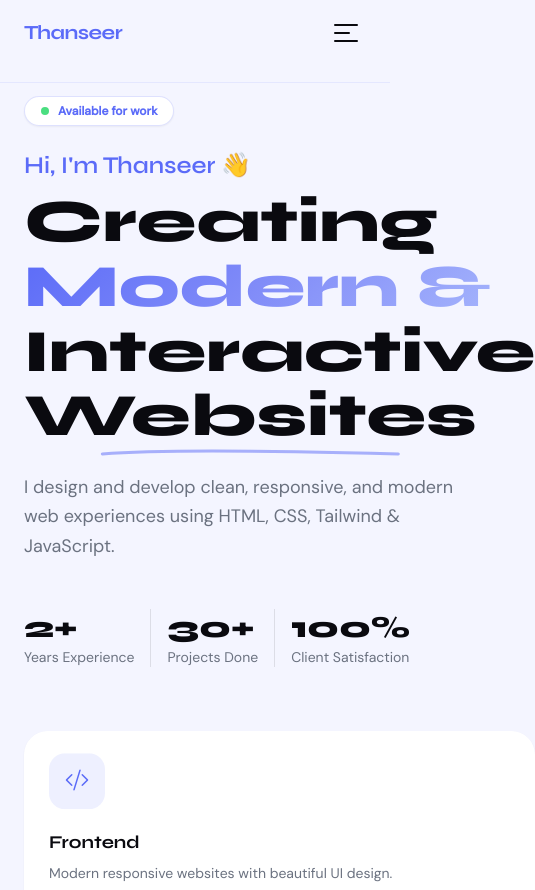
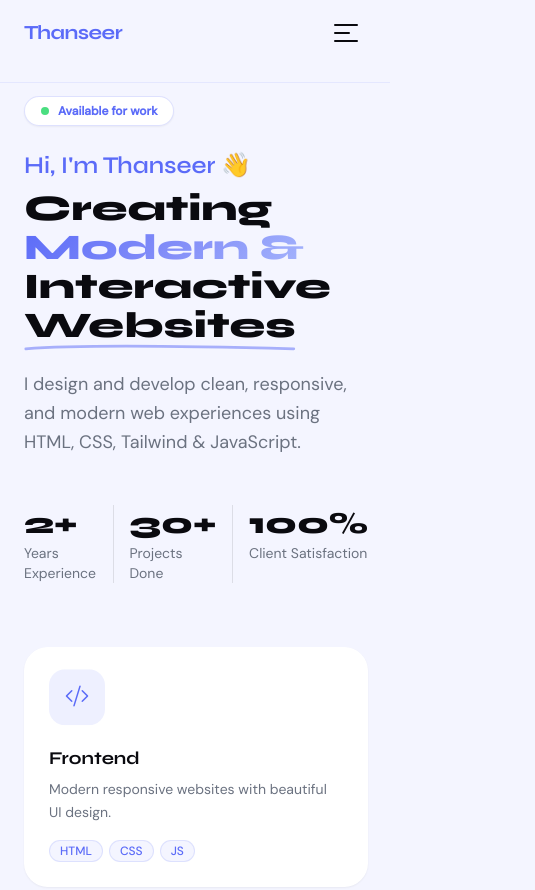
Before and after one commit to Thanseer-steyp/portfolio-m6, a plain HTML site: page index.html in a window 390 px wide. Shown: the top 890 px of the page, 535 px wide, since content can reach past the window. Drawn offline with nearby package versions, Linux system fonts and the light colour scheme.

Commit message:
Home page completed

```diff
--- a/index.html
+++ b/index.html
@@ -256,7 +256,7 @@
             </p>
 
             <h1
-              class="font-display text-6xl sm:text-7xl lg:text-6xl font-extrabold leading-[1.08] text-ink mb-6"
+              class="font-display text-4xl sm:text-7xl lg:text-6xl font-extrabold leading-[1.08] text-ink mb-6"
             >
               Creating<br />
               <span class="gradient-text">Modern &</span><br />
```
